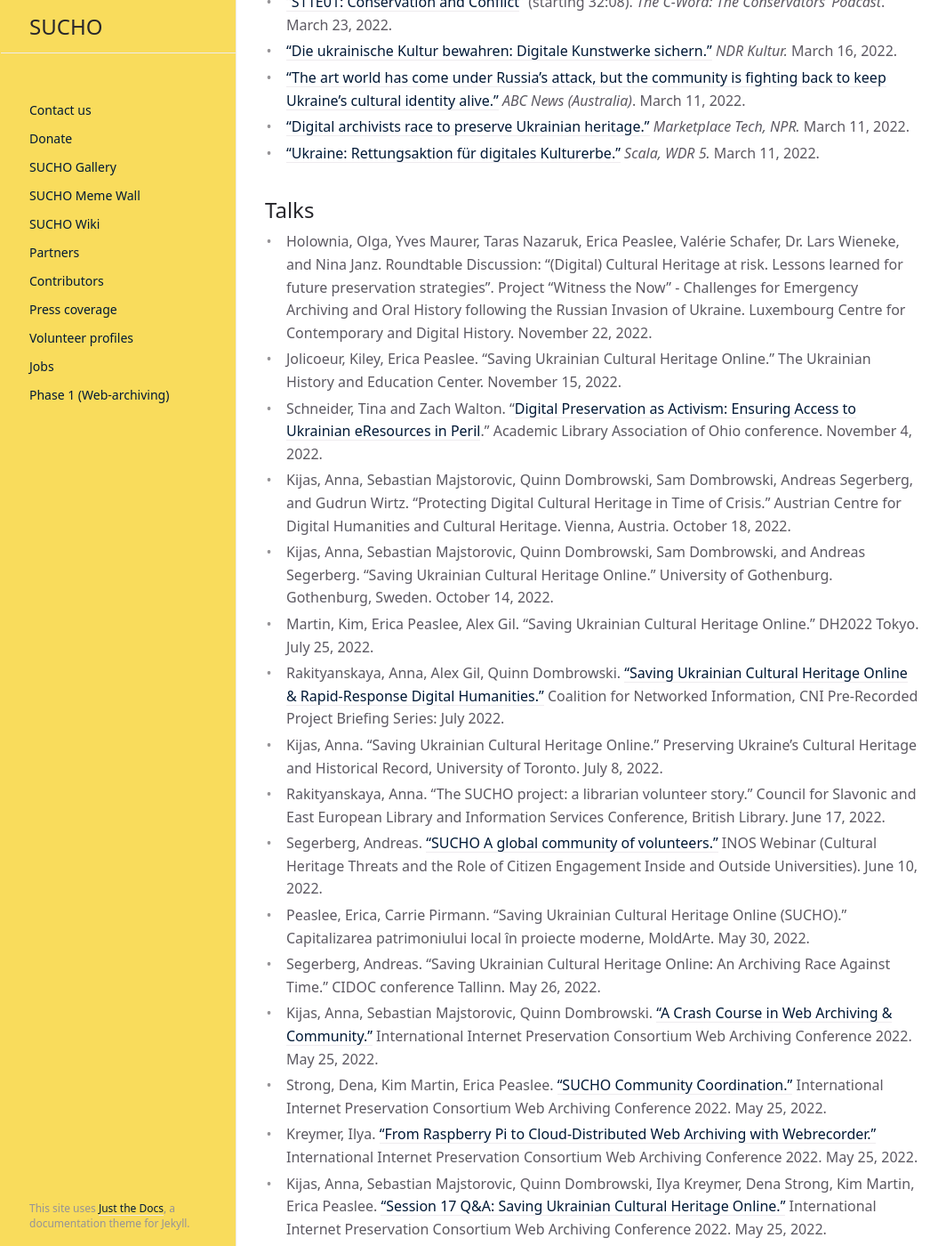
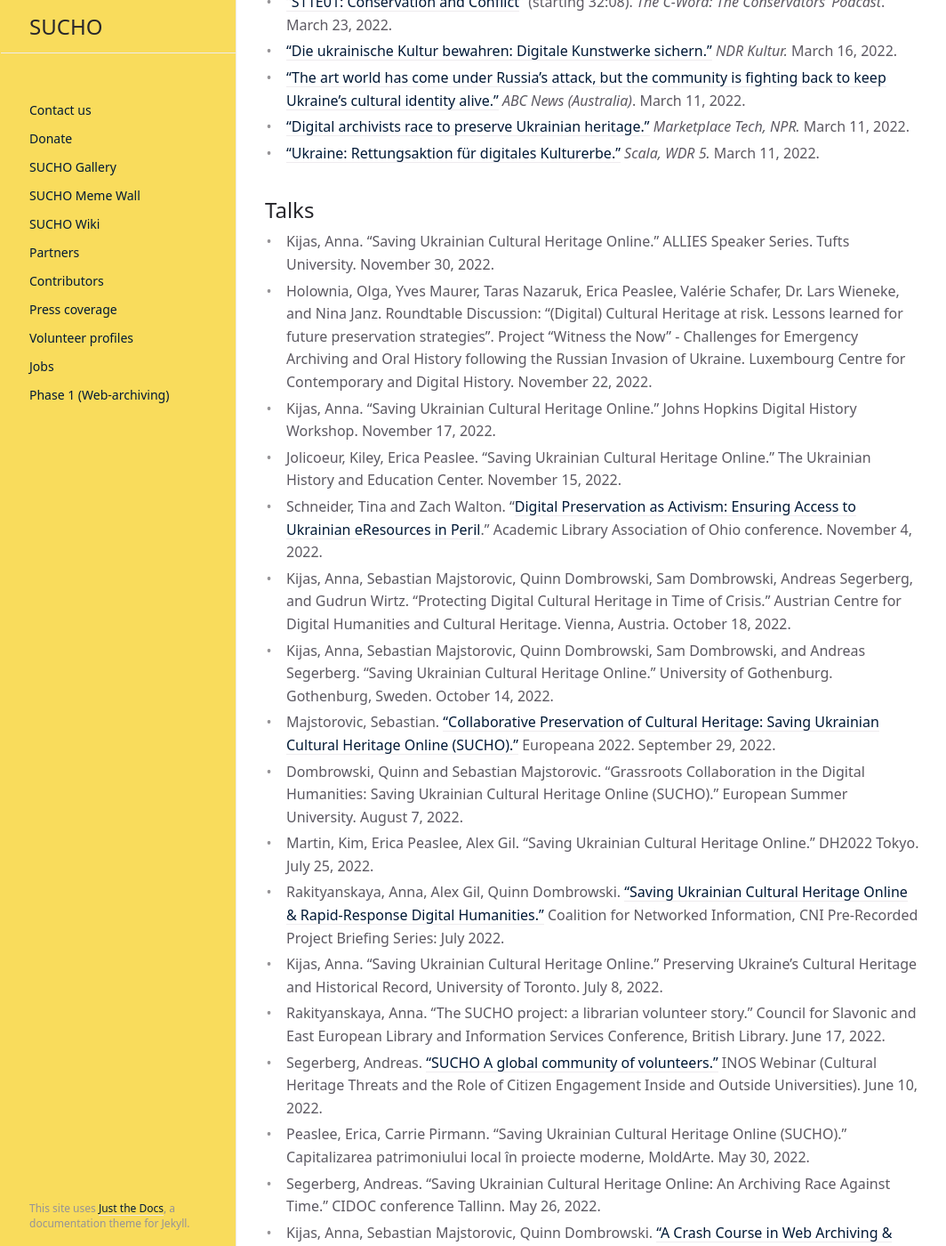
Before and after one commit to sucho-archiving/sucho-archiving.github.io, a Jekyll site: the page built from press.md, in a window 1280 px wide and 1400 px high, scrolled down 4404 px. Shown: the whole window at 89% size, without its empty margins (106-1170 px from the left). Built offline with Jekyll 4.4.1, drawn with Linux system fonts in a browser that asks for light colours.

Commit message:
updated talks

```diff
--- a/press.md
+++ b/press.md
@@ -101,11 +101,16 @@
 
 
 ## Talks
+- Kijas, Anna. "Saving Ukrainian Cultural Heritage Online." ALLIES Speaker Series. Tufts University. November 30, 2022.
 - Holownia, Olga, Yves Maurer, Taras Nazaruk, Erica Peaslee, Valérie Schafer, Dr. Lars Wieneke, and Nina Janz. Roundtable Discussion: “(Digital) Cultural Heritage at risk. Lessons learned for future preservation strategies”. Project “Witness the Now” - Challenges for Emergency Archiving and Oral History following the Russian Invasion of Ukraine. Luxembourg Centre for Contemporary and Digital History. November 22, 2022.
+- Kijas, Anna. "Saving Ukrainian Cultural Heritage Online." Johns Hopkins Digital History Workshop. November 17, 2022.
 - Jolicoeur, Kiley, Erica Peaslee. “Saving Ukrainian Cultural Heritage Online.” The Ukrainian History and Education Center. November 15, 2022.
 - Schneider, Tina and Zach Walton. "[Digital Preservation as Activism: Ensuring Access to Ukrainian eResources in Peril](https://www.alaoweb.org/conferences/2022/program)." Academic Library Association of Ohio conference. November 4, 2022.
 - Kijas, Anna, Sebastian Majstorovic, Quinn Dombrowski, Sam Dombrowski, Andreas Segerberg, and Gudrun Wirtz. "Protecting Digital Cultural Heritage in Time of Crisis." Austrian Centre for Digital Humanities and Cultural Heritage. Vienna, Austria. October 18, 2022.
 - Kijas, Anna, Sebastian Majstorovic, Quinn Dombrowski, Sam Dombrowski, and Andreas Segerberg. "Saving Ukrainian Cultural Heritage Online." University of Gothenburg. Gothenburg, Sweden. October 14, 2022.
+- Majstorovic, Sebastian. ["Collaborative Preservation of Cultural Heritage: Saving Ukrainian
+Cultural Heritage Online (SUCHO)."](https://www.youtube.com/watch?v=fFcsU79DnZs) Europeana 2022. September 29, 2022.
+- Dombrowski, Quinn and Sebastian Majstorovic. "Grassroots Collaboration in the Digital Humanities: Saving Ukrainian Cultural Heritage Online (SUCHO)." European Summer University. August 7, 2022.
 - Martin, Kim, Erica Peaslee, Alex Gil. "Saving Ukrainian Cultural Heritage Online." DH2022 Tokyo. July 25, 2022.
 - Rakityanskaya, Anna, Alex Gil, Quinn Dombrowski. ["Saving Ukrainian Cultural Heritage Online & Rapid-Response Digital Humanities."](https://www.youtube.com/watch?v=b-zlp2S7PV8) Coalition for Networked Information, CNI Pre-Recorded Project Briefing Series: July 2022.
 - Kijas, Anna. "Saving Ukrainian Cultural Heritage Online." Preserving Ukraine’s Cultural Heritage and Historical Record, University of Toronto. July 8, 2022.
```
